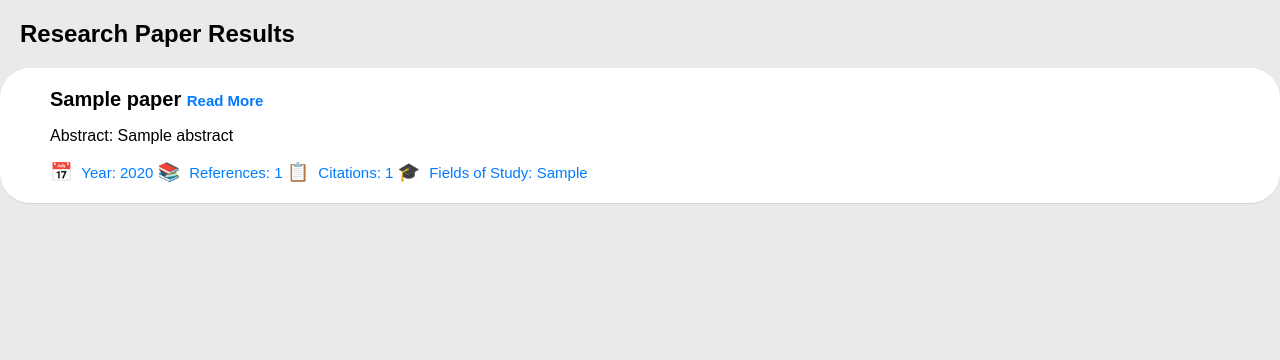
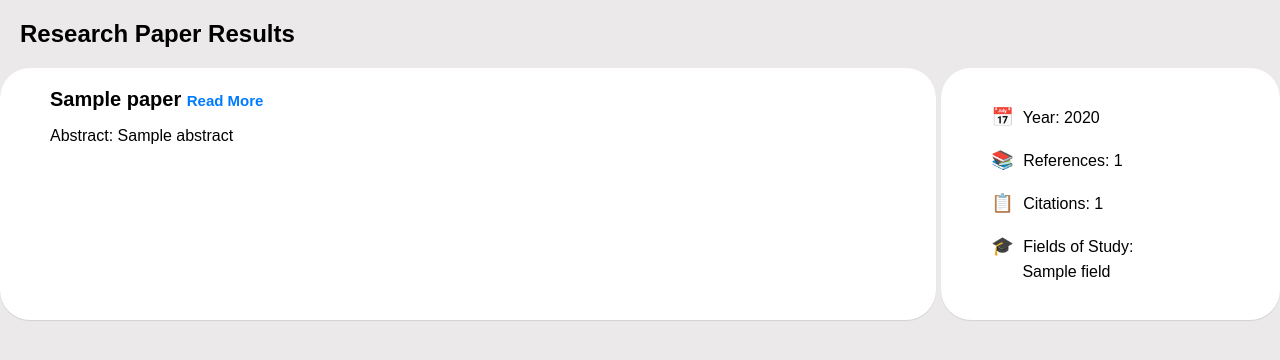
Before and after one commit to Wang-Zhongwei/infiniCite, a Django app: template paper/templates/results.html in a window 1280 px wide. Shown: the top 360 px of the page. Run offline with Django 4.2, Linux system fonts and the light colour scheme; the template is opened without the code that fills it: most values are stand-ins (such as "Sample title", 1, 10 or a date in 2020).

Commit message:
edit of result page

```diff
--- a/paper/static/paper/css/style_resultPage.css
+++ b/paper/static/paper/css/style_resultPage.css
@@ -1,4 +1,3 @@
-/* styles.css */
 body {
   font-family: Arial, sans-serif;
   background-color: #ebe9e9;
@@ -19,16 +18,6 @@ body {
   margin-left: 20px;
 }
 
-  .paper {
-    margin-bottom: 5px;
-    padding: 20px;
-    border: 0px solid #ddd;
-    border-left: 10px;
-    border-right: 10px;
-    border-radius: 30px;
-    background-color: #fff;
-    box-shadow: 0 1px 1px rgba(0, 0, 0, 0.1);
-  }
 
 .paper h2 {
   font-size: 20px;
@@ -46,7 +35,6 @@ body {
   color:#007bff;
   font-size: 15px;
   margin-left: 30px;
-
 }
 
 .paper a {
@@ -65,3 +53,39 @@ body {
   color: #555;
   margin-right: 5px;
 }
+
+.paper-left {
+  width: 75%;  /* Set a fixed width */
+  text-align: justify;  /* Spread the text evenly across the line */
+  margin-bottom: 10px;
+  margin-right: 5px;
+  padding: 20px;
+  border: 0px solid #ddd;
+  border-left: 10px;
+  border-right: 10px;
+  border-radius: 30px;
+  background-color: #fff;
+  box-shadow: 0 1px 1px rgba(0, 0, 0, 0.1);
+  justify-content: space-between;   /* Separate the children containers */
+  max-height: 270px;
+  overflow: auto;
+}
+
+.paper-right{
+  width: 25%;  /* Set a fixed width */
+  text-align: left;  /* Spread the text evenly across the line */
+  line-height: 1.5;
+  margin-bottom: 10px;
+  padding: 20px;
+  border: 0px solid #ddd;
+  border-left: 10px;
+  border-right: 10px;
+  border-radius: 30px;
+  background-color: #fff;
+  box-shadow: 0 1px 1px rgba(0, 0, 0, 0.1);
+  justify-content: space-between;   /* Separate the children containers */
+}
+
+.paper{
+  display: flex;
+}
--- a/paper/templates/results.html
+++ b/paper/templates/results.html
@@ -11,28 +11,38 @@
 </head>
 
 <body>
-  <title>Research Paper Results</title>
-</head>
-
-<body>
   <h1>Research Paper Results</h1>
   {% for paper in papers.data %}
-  <div class="paper">
+  <div class="paper" style="display: flex; justify-content: space-between;">
+    <div class="paper-left">
       <h2>{{ paper.title }}
         <a href="{{ paper.url }}">Read More</a>
       </h2>
       <p>Abstract: {{ paper.abstract }}</p>
+    </div>
 
-    <p1>
+    <div class="paper-right">
+      <p>
         <span class="sub-title-icon">&#128197;</span>
         Year: {{ paper.year }}
+      </p>
+      <p>
         <span class="sub-title-icon">&#128218;</span>
         References: {{ paper.referenceCount }}
+      </p>
+      <p>
         <span class="sub-title-icon">&#128203;</span>
         Citations: {{ paper.citationCount }}
+      </p>
+      <p>
         <span class="sub-title-icon">&#127891;</span>
-      Fields of Study: {{ paper.fieldsOfStudy }}
-    </p1>
+        Fields of Study: <br>
+        {% for field in paper.fieldsOfStudy %}
+        &nbsp;&nbsp;&nbsp;&nbsp;&nbsp;&nbsp;
+        <span class="field-of-study">{{ field }}</span><br>
+        {% endfor %}
+      </p>
+    </div>
   </div>
   {% empty %}
   <p>No papers found.</p>
```
Also changed, not shown: README.md. Lines whose indentation alone changed are shown as unchanged.
